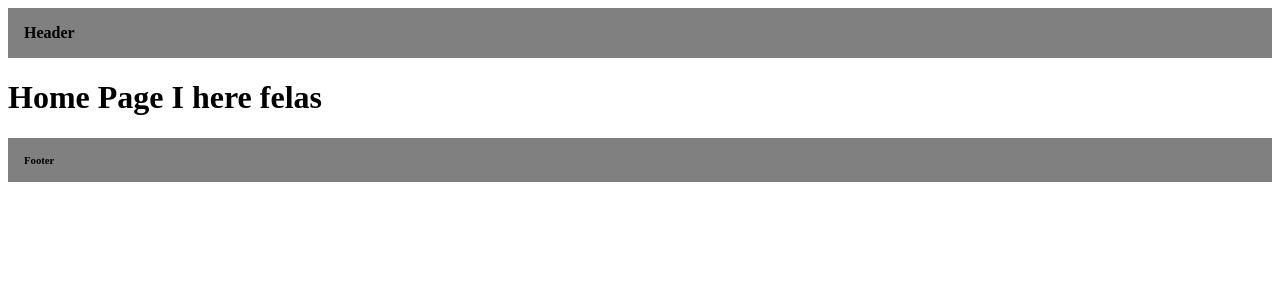
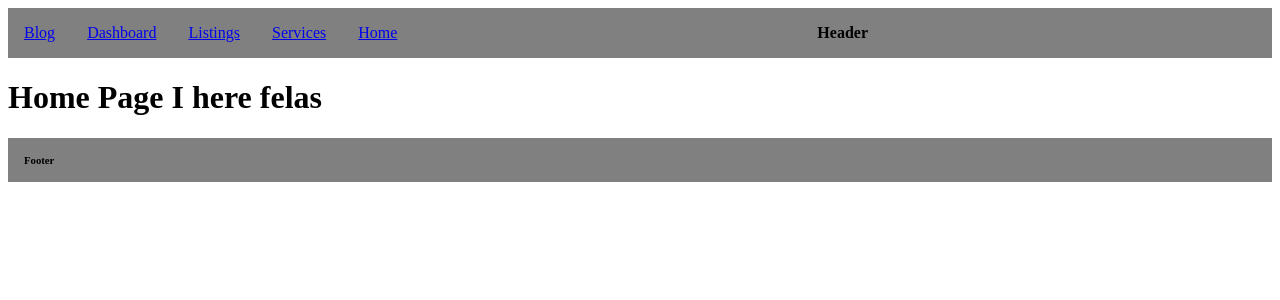
Before and after one commit to GHOST-Aram/next-js-series, a Next.js app: page / in a window 1280 px wide. Shown: the top 300 px of the page. Built offline with nearby package versions, Linux system fonts and the light colour scheme.

Commit message:
feat: Create Navigation Links

```diff
--- a/src/app/layout.tsx
+++ b/src/app/layout.tsx
@@ -1,4 +1,6 @@
 import { Metadata } from "next"
+import Link from "next/link"
+
 
 export const metadata:Metadata = {
 	title: {
@@ -20,8 +22,15 @@ export default function RootLayout({
           style={{
             backgroundColor: 'gray',
             padding: '1rem',
+			display: 'flex',
+			gap: '2rem'
           }}
         >
+			<Link href='/blog'>Blog</Link>
+			<Link href='/dashboard'>Dashboard</Link>
+			<Link href='/homes'>Listings</Link>
+			<Link href='/services'>Services</Link>
+			<Link href={'/'}>Home</Link>
           <h1 style={{ fontSize:'1rem', margin: 'auto'}}>Header</h1>
         </header>
         {children}
--- a/src/app/page.tsx
+++ b/src/app/page.tsx
@@ -2,7 +2,9 @@ import React from 'react'
 
 const page = () => {
   return (
-    <h1>Home Page I here felas</h1>
+    <>
+        <h1>Home Page I here felas</h1>
+    </>
   )
 }
 
```
